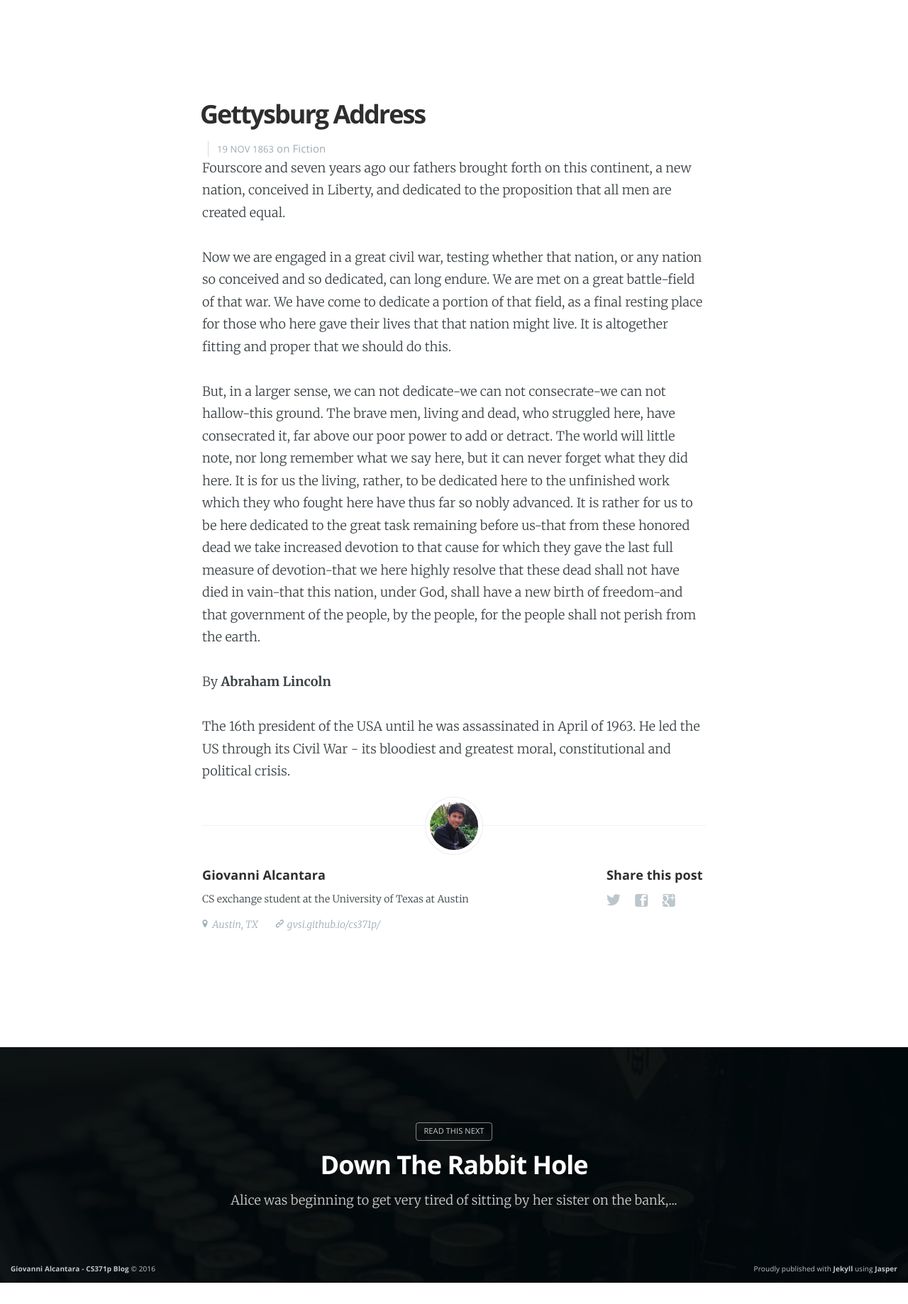
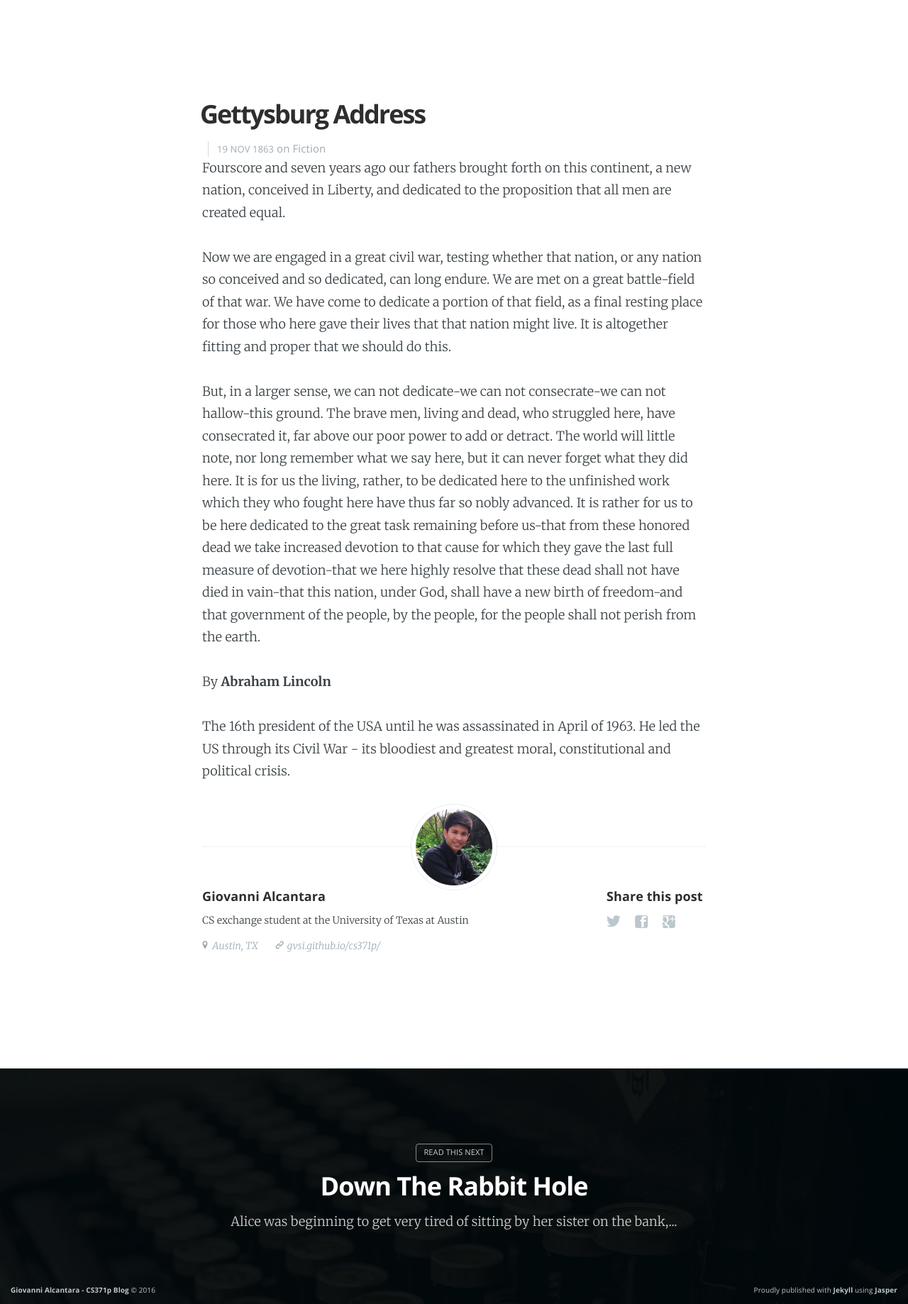
Before and after one commit to gvsi/cs371p, a Jekyll site: the page built from _posts/1863-11-19-gettysburg-address.md, in a window 1280 px wide. Shown: the whole page at 71% size. Built offline with Jekyll 4.4.1, drawn with Linux system fonts in a browser that asks for light colours; nearby versions of some CDN libraries; before the commit the page ends 1808 px from its top, so only the background shows below that.

Commit message:
Update logo, fix author footer dimensions

```diff
--- a/assets/css/screen.css
+++ b/assets/css/screen.css
@@ -1120,7 +1120,7 @@ body:not(.post-template) .post-title {
 /* The author credit area after the post */
 .post-footer {
     position: relative;
-    margin: 6rem 0 0 0;
+    margin: 9rem 0 0 0;
     padding: 6rem 0 0 0;
     border-top: #EBF2F6 1px solid;
 }
@@ -1258,11 +1258,11 @@ body:not(.post-template) .post-title {
     box-sizing: border-box;
     display: block;
     position: absolute;
-    top: -40px;
+    top: -60px;
     left: 50%;
-    margin-left: -40px;
-    width: 80px;
-    height: 80px;
+    margin-left: -60px;
+    width: 120px;
+    height: 120px;
     border-radius: 100%;
     overflow: hidden;
     padding: 6px;
```
Also changed, not shown: assets/images/logo.png.
